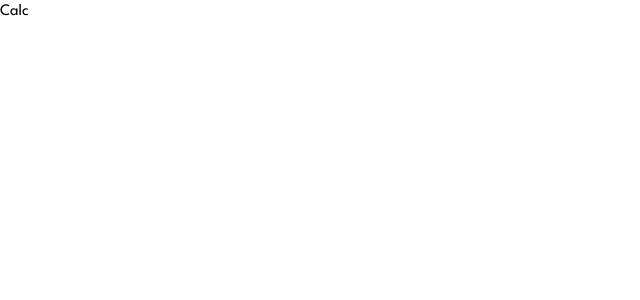
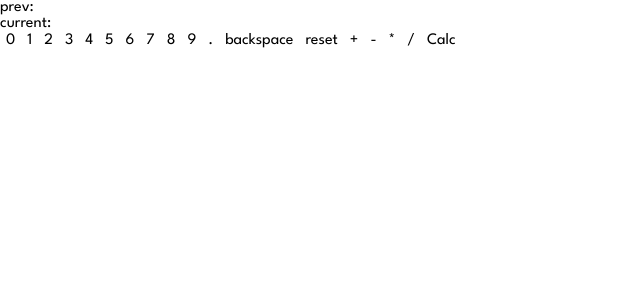
Before and after one commit to tripkmin/calculator, a React (Create React App) app: page / in a window 1280 px wide. Shown: the top 300 px of the page, without its empty margins (0-640 px from the left). Built offline with nearby package versions, Linux system fonts and the light colour scheme.

Commit message:
feat: Basic calculation functionality implemented

```diff
--- a/src/App.tsx
+++ b/src/App.tsx
@@ -1,7 +1,109 @@
+import { MouseEvent, useState } from 'react';
+
 function App() {
+  const [prevOperand, setPrevOperand] = useState('');
+  const [currentOperand, setCurrentOperand] = useState('');
+  const [operation, setOperation] = useState('');
+  const [calcDone, setCalcDone] = useState(false);
+
+  const NUMBERS = [0, 1, 2, 3, 4, 5, 6, 7, 8, 9];
+  const OPS_LIST = ['+', '-', '*', '/'];
+
+  const calculate = (operation: string) => {
+    switch (operation) {
+      case '+':
+        return parseFloat(prevOperand) + parseFloat(currentOperand);
+      case '-':
+        return parseFloat(prevOperand) - parseFloat(currentOperand);
+      case '*':
+        return parseFloat(prevOperand) * parseFloat(currentOperand);
+      case '/':
+        return parseFloat(prevOperand) / parseFloat(currentOperand);
+    }
+  };
+
+  const numberClickHandler = (e: MouseEvent<HTMLButtonElement>) => {
+    const value = String(e.currentTarget.getAttribute('data-value'));
+
+    /**
+     * Automatically clear the currentOperand after all calculations have been performed.
+     * For example, after reaching the state '1 + 1 = 2,' entering a new value,
+     * such as '3,' will clear the previous '2' and replace it with '3.'
+     */
+    if (calcDone) {
+      setCalcDone(false);
+      setCurrentOperand(value);
+    } else {
+      setCurrentOperand(prev => prev + value);
+    }
+  };
+
+  const operationHandler = () => {
+    if (prevOperand && !currentOperand) {
+      setOperation(operation);
+    } else if (prevOperand && currentOperand) {
+      setOperation(operation);
+      setPrevOperand(String(calculate(operation)));
+      setCurrentOperand('');
+    } else {
+      setOperation(operation);
+      setPrevOperand(currentOperand);
+      setCurrentOperand('');
+    }
+  };
+
+  const addDotHandler = () => {
+    if (currentOperand.includes('.')) return;
+
+    currentOperand.length === 0
+      ? setCurrentOperand('0.')
+      : setCurrentOperand(prev => prev + '.');
+  };
+
+  const resetHandler = () => {
+    setPrevOperand('');
+    setCurrentOperand('');
+    setOperation('');
+    setCalcDone(false);
+  };
+
+  const backspaceHandler = () => {
+    calcDone ? setCurrentOperand('') : setCurrentOperand(prev => prev.slice(0, -1));
+  };
+
+  const calculationHandler = () => {
+    if (prevOperand && currentOperand && operation) {
+      setCurrentOperand(String(calculate(operation)));
+      setPrevOperand('');
+      setOperation('');
+      setCalcDone(true);
+    }
+  };
+
   return (
     <div>
-      <p>Calc</p>
+      <div>
+        prev: {prevOperand} {operation}
+      </div>
+      <div>current: {currentOperand}</div>
+      <div>
+        {NUMBERS.map(num => (
+          <button key={num} data-value={num} onClick={numberClickHandler}>
+            {num}
+          </button>
+        ))}
+        <button onClick={addDotHandler}>.</button>
+        <button onClick={backspaceHandler}>backspace</button>
+        <button onClick={resetHandler}>reset</button>
+        {OPS_LIST.map(operation => (
+          <button data-operation={operation} onClick={operationHandler}>
+            {operation}
+          </button>
+        ))}
+        <button data-operation={operation} onClick={calculationHandler}>
+          Calc
+        </button>
+      </div>
     </div>
   );
 }
```
